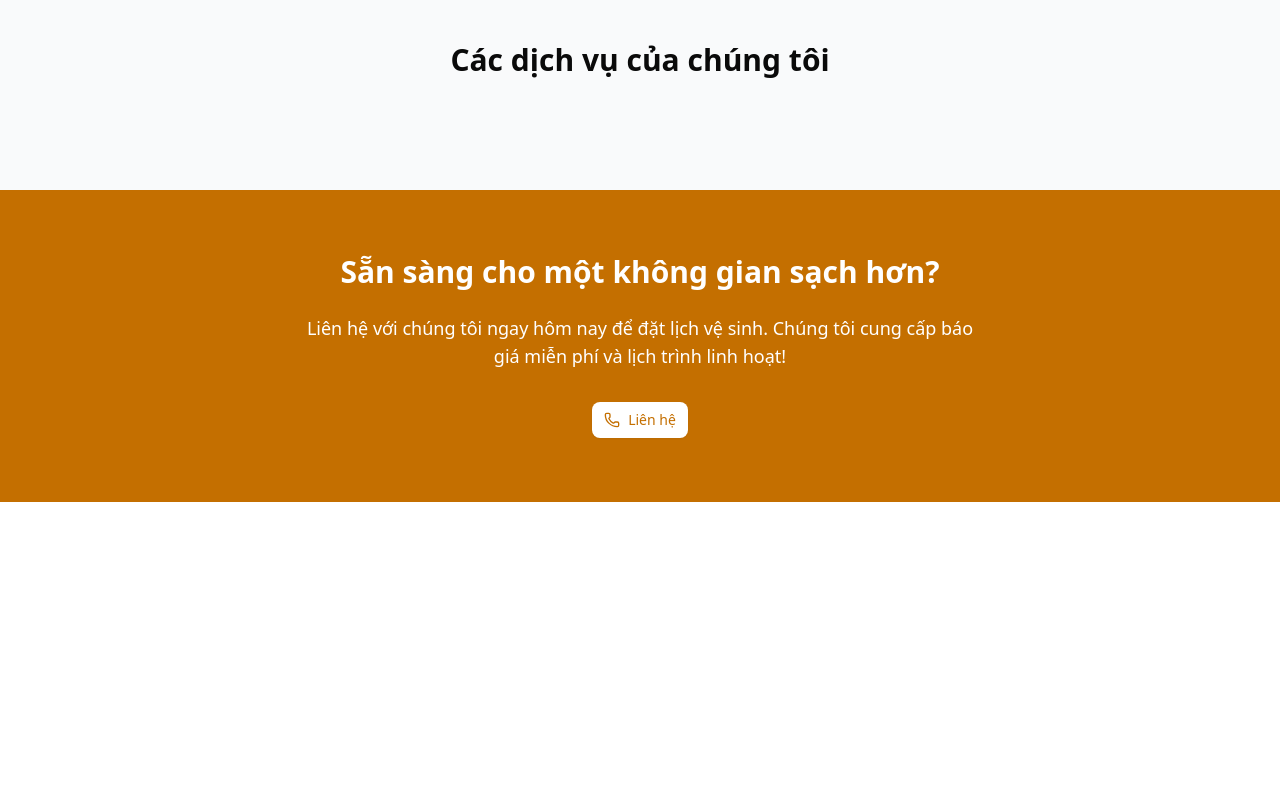
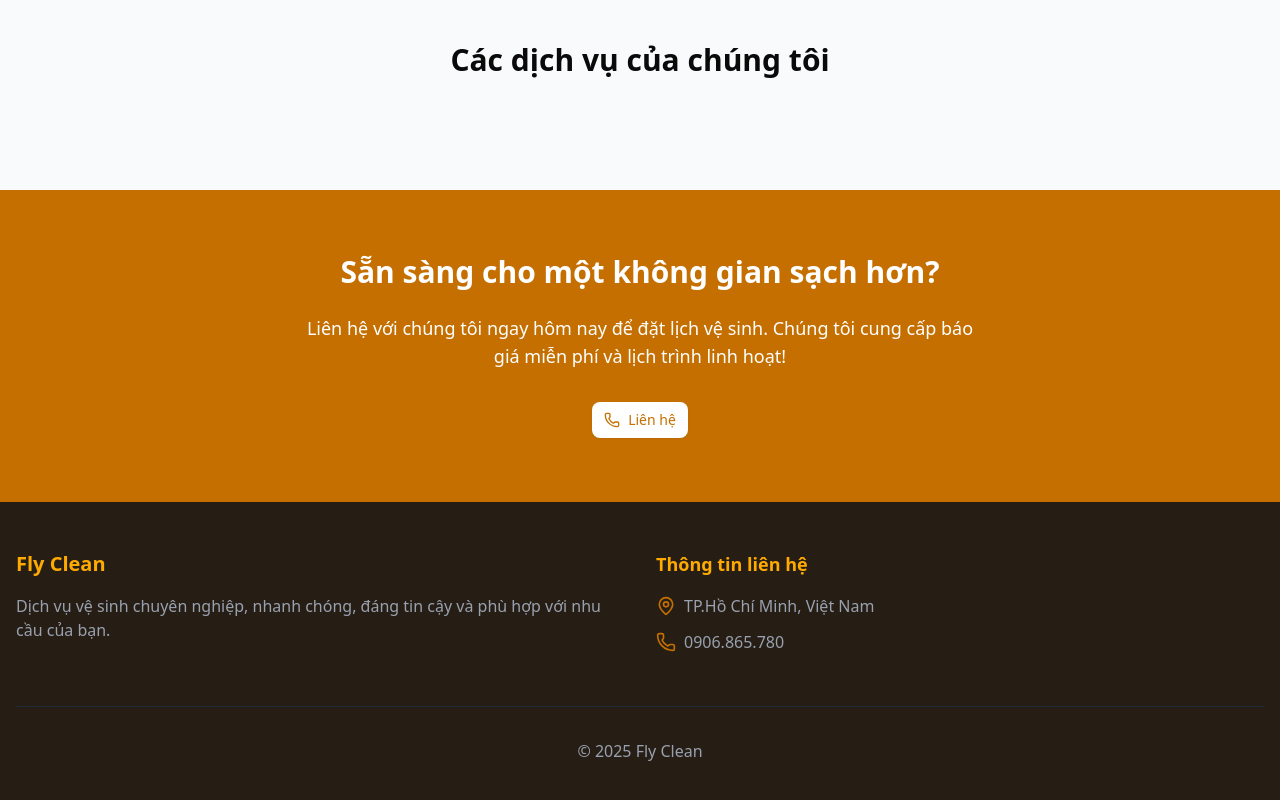
Before and after one commit to hung-nguyen-dang/fly-clean, a Next.js app: page / in a window 1280 px wide. Shown: the part 1182-1982 px from the top of the page. Before the commit the page ends 1684 px from the top, so only its background shows below. Built offline with nearby package versions, Linux system fonts and the light colour scheme.

Commit message:
feature: added footer

```diff
--- a/app/layout.tsx
+++ b/app/layout.tsx
@@ -2,6 +2,8 @@ import type { Metadata } from 'next'
 import { Geist, Geist_Mono } from 'next/font/google'
 import { PostHogProvider } from '@/lib/posthog-provider'
 import './globals.css'
+
+import Footer from '@/components/footer'
 
 const geistSans = Geist({
   variable: '--font-geist-sans',
@@ -29,7 +31,11 @@ export default function RootLayout({
         <body
           className={`${geistSans.variable} ${geistMono.variable} antialiased`}
         >
-          {children}
+          <div className="flex min-h-screen flex-col">
+            {/*<NavigationMenu />*/}
+            <div className="z-[1] flex-1">{children}</div>
+            <Footer />
+          </div>
         </body>
       </PostHogProvider>
     </html>
--- /dev/null
+++ b/components/footer.tsx
@@ -0,0 +1,51 @@
+'use client'
+
+import Link from 'next/link'
+import { Phone, MapPin } from 'lucide-react'
+import posthog from 'posthog-js'
+
+export default function Footer() {
+  const handleTrackCta = (ctaType: string) => () => {
+    posthog.capture('contact_us_clicked', { ctaType })
+  }
+
+  return (
+    <footer className="bg-secondary text-white">
+      <div className="container mx-auto px-4 py-12">
+        <div className="grid grid-cols-1 gap-8 md:grid-cols-2">
+          <div>
+            <h3 className="text-secondary-foreground mb-4 text-xl font-bold">
+              Fly Clean
+            </h3>
+            <p className="mb-4 text-gray-400">
+              Dịch vụ vệ sinh chuyên nghiệp, nhanh chóng, đáng tin cậy và phù
+              hợp với nhu cầu của bạn.
+            </p>
+          </div>
+
+          <div>
+            <h3 className="text-secondary-foreground mb-4 text-lg font-semibold">
+              Thông tin liên hệ
+            </h3>
+            <ul className="space-y-3">
+              <li className="flex items-start">
+                <MapPin className="text-primary mt-0.5 mr-2 h-5 w-5 flex-shrink-0" />
+                <span className="text-gray-400">TP.Hồ Chí Minh, Việt Nam</span>
+              </li>
+              <li className="flex items-center">
+                <Phone className="text-primary mr-2 h-5 w-5" />
+                <Link href="tel:0906865780" onClick={handleTrackCta('footer')}>
+                  <span className="text-gray-400">0906.865.780</span>
+                </Link>
+              </li>
+            </ul>
+          </div>
+        </div>
+
+        <div className="mt-12 border-t border-gray-800 pt-8 text-center text-gray-400">
+          <p>&copy; {new Date().getFullYear()} Fly Clean</p>
+        </div>
+      </div>
+    </footer>
+  )
+}
```
Also changed, not shown: 1 other file (tests, documents, lock files or other folders).
